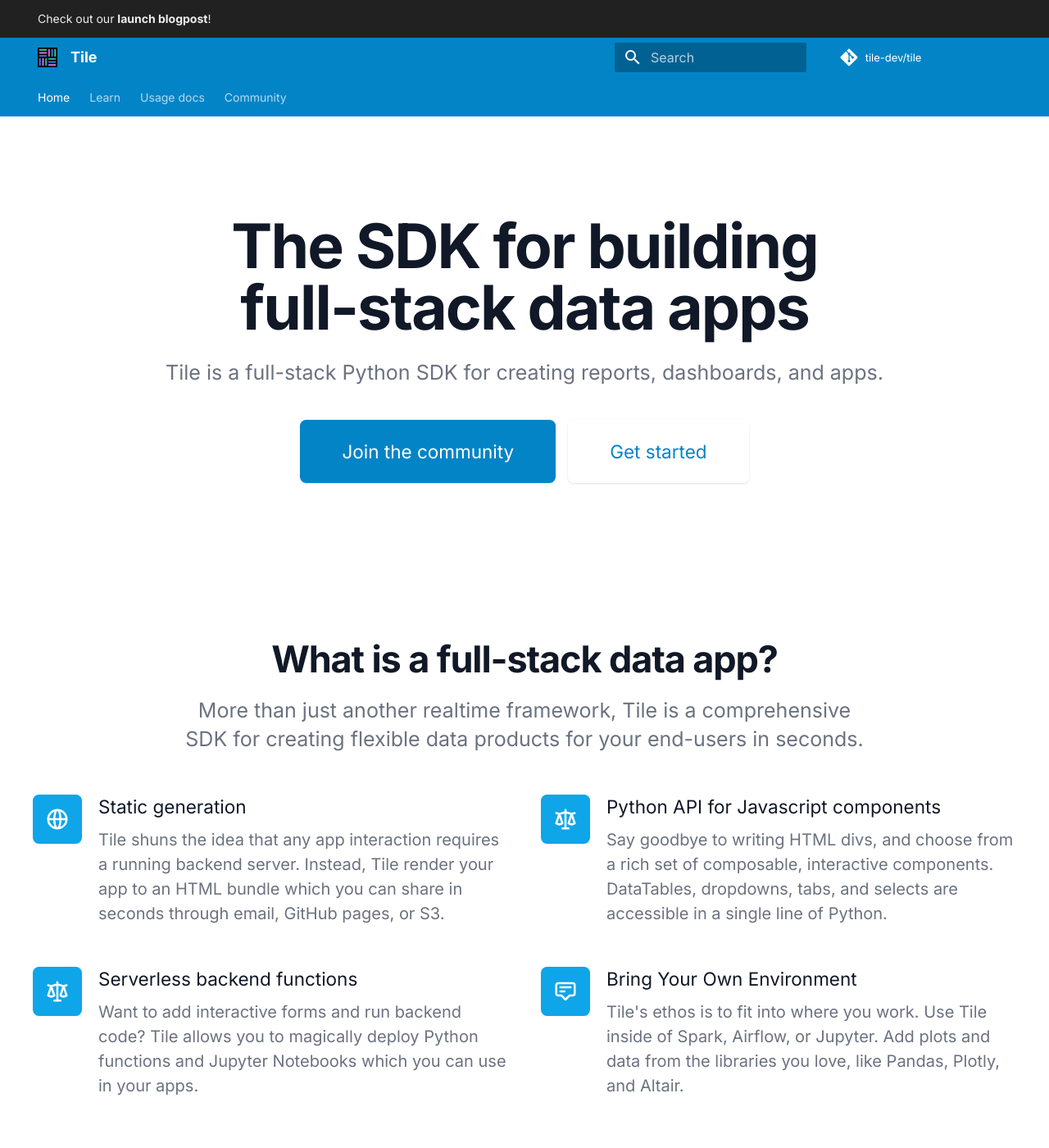
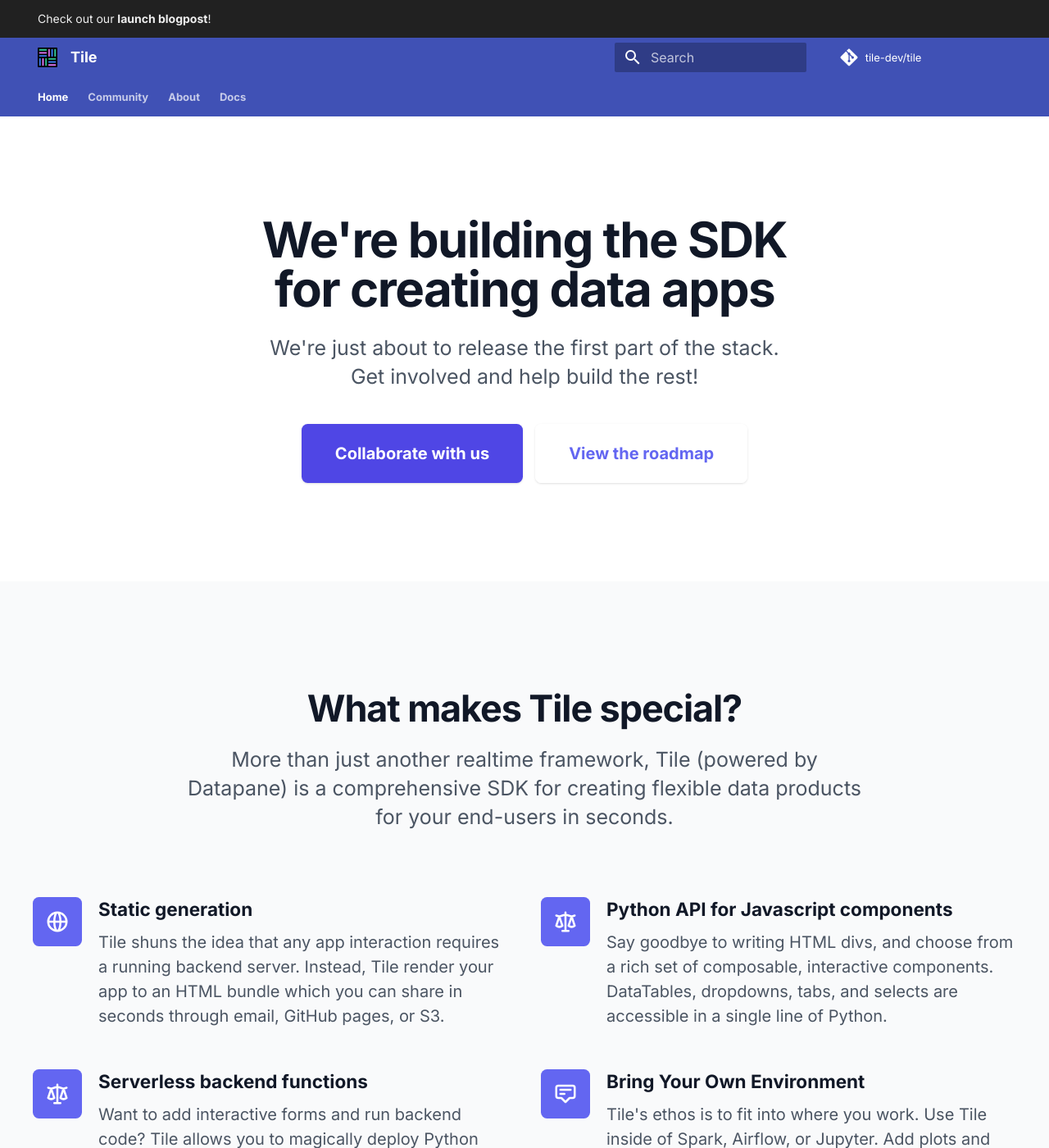
Before and after one commit to tile-dev/tile-dev.github.io, an MkDocs documentation site: the page built from docs/index.md, in a window 1280 px wide and 1400 px high. Shown: the whole window at 82% size. Built offline with MkDocs 1.6.1 and Material for MkDocs 9.7.7, drawn with Linux system fonts in a browser that asks for light colours; nearby versions of some CDN libraries; comment, search, counter and statistics services are not loaded; some of the changed text lies outside the part shown.

Commit message:
Various changes to Tile landing page and site structure

```diff
--- a/docs/index.md
+++ b/docs/index.md
@@ -1,8 +1,4 @@
 ---
-title: Title
+title: Tile by Datapane - The SDK for creating data apps
 template: home.html
-hide:
-  - navigation
-  - toc
-  - footer
 ---
--- a/docs/overrides/home.html
+++ b/docs/overrides/home.html
@@ -5,47 +5,54 @@
 <script src="//cdnjs.cloudflare.com/ajax/libs/highlight.js/11.5.0/highlight.min.js"></script>
 <script>hljs.highlightAll();</script>
 <style>
-    [hidden]{display:block !important}
+    .md-search {
+        display: block !important;
+    }
+
+    @media screen and (min-width: 76.1875em) {
+        .md-main {
+            display: none !important;
+        }
+    }
 </style>
 {% endblock %}
 
 {% block tabs %}
 {{ super() }}
 
-<div>
+<main>
     <div>
-        <div class="mt-16 mx-auto max-w-7xl px-4 sm:my-24">
+        <div class="mx-auto max-w-7xl px-4 py-24">
             <div class="text-center">
-                <h1 class="text-4xl tracking-tight font-extrabold text-gray-900 sm:text-5xl md:text-6xl">
-                    <span class="block xl:inline">The SDK for building <br/> full-stack data apps</span>
+                <h1 class="text-4xl tracking-tight font-extrabold text-gray-900 sm:text-5xl">
+                    <span class="block xl:inline">We're building the SDK<br/>for creating data apps</span>
                     <!-- space -->
                 </h1>
-                <p class="mt-3 max-w-md mx-auto text-base text-gray-500 sm:text-lg md:mt-5 md:text-xl md:max-w-3xl">
-                    Tile is a full-stack Python SDK for creating reports, dashboards, and apps. </p>
+                <p class="mt-3 max-w-md mx-auto text-base text-gray-600 sm:text-lg md:mt-5 md:text-xl md:max-w-3xl">
+                    We're just about to release the first part of the stack.<br/>Get involved and help build the rest!</p>
                 <div class="mt-5 max-w-md mx-auto sm:flex sm:justify-center md:mt-8">
                     <div class="rounded-md shadow">
-                        <a href="#"
-                           class="w-full flex items-center justify-center px-8 py-3 border border-transparent text-base font-medium rounded-md text-white bg-sky-600 hover:bg-sky-700 md:py-4 md:text-lg md:px-10">
-                            Join the community
+                        <a href="/community"
+                           class="w-full flex items-center justify-center px-6 py-4 border border-transparent text-base font-semibold rounded-md text-white bg-indigo-600 hover:bg-indigo-700 md:py-4 md:px-8">
+                            Collaborate with us
                         </a>
                     </div>
                     <div class="mt-3 rounded-md shadow sm:mt-0 sm:ml-3">
-                        <a href="#"
-                           class="w-full flex items-center justify-center px-8 py-3 border border-transparent text-base font-medium rounded-md text-sky-600 bg-white hover:bg-gray-50 md:py-4 md:text-lg md:px-10">
-                            Get started
+                        <a href="/about/roadmap"
+                           class="w-full flex items-center justify-center px-6 py-4 border border-transparent text-base font-semibold rounded-md text-indigo-500 bg-white hover:bg-gray-50 md:py-4 md:px-8">
+                            View the roadmap
                         </a>
                     </div>
                 </div>
             </div>
         </div>
-        <div class="py-12 bg-white">
+
+        <div class="py-24 bg-gray-50">
             <div class="max-w-7xl mx-auto px-4 sm:px-6 lg:px-8">
-                <div class="lg:text-center">
-                    <p class="mt-2 text-3xl leading-8 font-extrabold tracking-tight text-gray-900 sm:text-4xl">What is a
-                        full-stack
-                        data app? </p>
-                    <p class="mt-4 max-w-2xl text-xl text-gray-500 lg:mx-auto">More than just another realtime
-                        framework, Tile is a
+                <div class="pb-6 lg:text-center">
+                    <p class="mt-2 text-3xl leading-8 font-extrabold tracking-tight text-gray-900 sm:text-4xl">What makes Tile special?</p>
+                    <p class="mt-4 max-w-2xl text-xl text-gray-600 lg:mx-auto">More than just another realtime
+                        framework, Tile (powered by Datapane) is a
                         comprehensive SDK for creating flexible data products for your end-users in seconds. </p>
                 </div>
 
@@ -53,7 +60,7 @@
                     <dl class="space-y-10 md:space-y-0 md:grid md:grid-cols-2 md:gap-x-8 md:gap-y-10">
                         <div class="relative">
                             <dt>
-                                <div class="absolute flex items-center justify-center h-12 w-12 rounded-md bg-sky-500 text-white">
+                                <div class="absolute flex items-center justify-center h-12 w-12 rounded-md bg-indigo-500 text-white">
                                     <!-- Heroicon name: outline/globe-alt -->
                                     <svg class="h-6 w-6" xmlns="http://www.w3.org/2000/svg" fill="none"
                                          viewBox="0 0 24 24"
@@ -62,9 +69,9 @@
                                               d="M21 12a9 9 0 01-9 9m9-9a9 9 0 00-9-9m9 9H3m9 9a9 9 0 01-9-9m9 9c1.657 0 3-4.03 3-9s-1.343-9-3-9m0 18c-1.657 0-3-4.03-3-9s1.343-9 3-9m-9 9a9 9 0 019-9"/>
                                     </svg>
                                 </div>
-                                <p class="ml-16 text-lg leading-6 font-medium text-gray-900">Static generation</p>
+                                <p class="ml-16 font-semibold text-lg leading-6 font-medium text-gray-900">Static generation</p>
                             </dt>
-                            <dd class="mt-2 ml-16 text-base text-gray-500">
+                            <dd class="mt-2 ml-16 text-base text-gray-600">
                                 Tile shuns the idea that any app interaction requires a running backend server. Instead,
                                 Tile render your
                                 app to an HTML bundle which you can share in seconds through email, GitHub pages, or S3.
@@ -73,7 +80,7 @@
 
                         <div class="relative">
                             <dt>
-                                <div class="absolute flex items-center justify-center h-12 w-12 rounded-md bg-sky-500 text-white">
+                                <div class="absolute flex items-center justify-center h-12 w-12 rounded-md bg-indigo-500 text-white">
                                     <!-- Heroicon name: outline/scale -->
                                     <svg class="h-6 w-6" xmlns="http://www.w3.org/2000/svg" fill="none"
                                          viewBox="0 0 24 24"
@@ -82,10 +89,10 @@
                                               d="M3 6l3 1m0 0l-3 9a5.002 5.002 0 006.001 0M6 7l3 9M6 7l6-2m6 2l3-1m-3 1l-3 9a5.002 5.002 0 006.001 0M18 7l3 9m-3-9l-6-2m0-2v2m0 16V5m0 16H9m3 0h3"/>
                                     </svg>
                                 </div>
-                                <p class="ml-16 text-lg leading-6 font-medium text-gray-900">Python API for Javascript
+                                <p class="ml-16 font-semibold text-lg leading-6 font-medium text-gray-900">Python API for Javascript
                                     components</p>
                             </dt>
-                            <dd class="mt-2 ml-16 text-base text-gray-500">Say goodbye to writing HTML divs, and choose
+                            <dd class="mt-2 ml-16 text-base text-gray-600">Say goodbye to writing HTML divs, and choose
                                 from a rich set
                                 of composable, interactive components. DataTables, dropdowns, tabs, and selects are
                                 accessible in a single
@@ -95,7 +102,7 @@
 
                         <div class="relative">
                             <dt>
-                                <div class="absolute flex items-center justify-center h-12 w-12 rounded-md bg-sky-500 text-white">
+                                <div class="absolute flex items-center justify-center h-12 w-12 rounded-md bg-indigo-500 text-white">
                                     <!-- Heroicon name: outline/scale -->
                                     <svg class="h-6 w-6" xmlns="http://www.w3.org/2000/svg" fill="none"
                                          viewBox="0 0 24 24"
@@ -104,10 +111,10 @@
                                               d="M3 6l3 1m0 0l-3 9a5.002 5.002 0 006.001 0M6 7l3 9M6 7l6-2m6 2l3-1m-3 1l-3 9a5.002 5.002 0 006.001 0M18 7l3 9m-3-9l-6-2m0-2v2m0 16V5m0 16H9m3 0h3"/>
                                     </svg>
                                 </div>
-                                <p class="ml-16 text-lg leading-6 font-medium text-gray-900">Serverless backend
+                                <p class="ml-16 font-semibold text-lg leading-6 font-medium text-gray-900">Serverless backend
                                     functions</p>
                             </dt>
-                            <dd class="mt-2 ml-16 text-base text-gray-500">Want to add interactive forms and run backend
+                            <dd class="mt-2 ml-16 text-base text-gray-600">Want to add interactive forms and run backend
                                 code? Tile
                                 allows you to magically deploy Python functions and Jupyter Notebooks which you can use
                                 in your apps.
@@ -116,7 +123,7 @@
 
                         <div class="relative">
                             <dt>
-                                <div class="absolute flex items-center justify-center h-12 w-12 rounded-md bg-sky-500 text-white">
+                                <div class="absolute flex items-center justify-center h-12 w-12 rounded-md bg-indigo-500 text-white">
                                     <!-- Heroicon name: outline/annotation -->
                                     <svg class="h-6 w-6" xmlns="http://www.w3.org/2000/svg" fill="none"
                                          viewBox="0 0 24 24"
@@ -125,10 +132,10 @@
                                               d="M7 8h10M7 12h4m1 8l-4-4H5a2 2 0 01-2-2V6a2 2 0 012-2h14a2 2 0 012 2v8a2 2 0 01-2 2h-3l-4 4z"/>
                                     </svg>
                                 </div>
-                                <p class="ml-16 text-lg leading-6 font-medium text-gray-900">Bring Your Own
+                                <p class="ml-16 font-semibold text-lg leading-6 font-medium text-gray-900">Bring Your Own
                                     Environment</p>
                             </dt>
-                            <dd class="mt-2 ml-16 text-base text-gray-500">Tile's ethos is to fit into where you work.
+                            <dd class="mt-2 ml-16 text-base text-gray-600">Tile's ethos is to fit into where you work.
                                 Use Tile inside
                                 of Spark, Airflow, or Jupyter. Add plots and data from the libraries you love, like
                                 Pandas, Plotly, and
@@ -139,22 +146,21 @@
                 </div>
             </div>
         </div>
+
         <div class="bg-white">
-            <section class="max-w-6xl mx-auto relative py-16 px-4 sm:px-6 lg:px-8">
-
+            <section class="max-w-6xl mx-auto relative py-24 pb-14 px-4 sm:px-6 lg:px-8">
                 <div class="relative">
                     <h2 class="text-center text-3xl leading-8 font-extrabold tracking-tight text-gray-900 sm:text-4xl">
                         Magic up a
                         data app</h2>
-                    <p class="mt-4 max-w-3xl mx-auto text-center text-xl text-gray-500">Tile gives you the flexibility
+                    <p class="mt-4 max-w-3xl mx-auto text-center text-xl text-gray-600">Tile gives you the flexibility
                         and power to
                         create reports, dashboards, and apps in seconds. Focus on the analysis, and let Tile do the hard
                         work.</p>
                 </div>
+            </section>
 
-
-            </section>
-            <div class="grid grid-cols-1 md:grid-cols-2 gap-12 text-xs max-w-7xl px-8 mx-auto">
+            <div class="grid grid-cols-1 md:grid-cols-2 gap-12 text-xs max-w-7xl pb-24 px-8 mx-auto">
                 <div>
                     <div class="rounded-t text-center py-1 bg-gray-700 text-gray-200">
                         app/notebook.ipynb
@@ -179,7 +185,7 @@
   </code>
 </pre>
                     <span class="text-xl font-semibold">HTML views let you share insights in seconds.</span>
-                    <p class="mt-2 text-base">
+                    <p class="mt-2 text-base text-gray-600">
                         Generate rich standalone reports from pandas DataFrames, Python visualizations, and more. All
                         from the comfort
                         of your notebook.
@@ -207,7 +213,7 @@
   </code>
 </pre>
                     <span class="text-xl font-semibold">Components make it easy to create beautiful UIs.</span>
-                    <p class="mt-2 text-base">
+                    <p class="mt-2 text-base text-gray-600">
                         Create interactive reports with dropdowns, interactive tables, and selects -- without writing a
                         line of HTML or
                         CSS.
@@ -231,7 +237,7 @@
   </code>
 </pre>
                     <span class="text-xl font-semibold">Functions add backend code to your apps.</span>
-                    <p class="mt-2 text-base">
+                    <p class="mt-2 text-base text-gray-600">
                         Want end-users to dynamically run backend scripts and notebooks? Add functions to your reports
                         which return
                         dynamic views.
@@ -264,7 +270,7 @@
   </code>
 </pre>
                     <span class="text-xl font-semibold">Another feature...</span>
-                    <p class="mt-2 text-base">
+                    <p class="mt-2 text-base text-gray-600">
                         First important reason why tile could be used in a specific way. Or should this be some other
                         specific example?
 
@@ -273,27 +279,76 @@
             </div>
         </div>
     </div>
-    <div class="bg-gray-50 mt-16">
-        <div class="max-w-7xl mx-auto py-12 px-4 sm:px-6 lg:py-16 lg:px-8 lg:flex lg:items-center lg:justify-between">
-            <h2 class="text-3xl font-extrabold tracking-tight text-gray-900 sm:text-4xl">
-                <span class="block">Ready to dive in?</span>
-                <span class="block text-sky-600">Start your free trial today.</span>
+
+    <div class="relative bg-indigo-500">
+      <div class="h-56 sm:h-72 lg:absolute lg:left-0 lg:h-full lg:w-1/2">
+        <img class="w-full h-full object-cover" src="../assets/embed.webp" alt="">
+      </div>
+      <div class="relative max-w-7xl mx-auto px-4 py-12 sm:px-6 lg:px-8 lg:py-16">
+        <div class="lg:ml-auto lg:w-1/2 lg:pl-10">
+            <h2 class="font-extrabold tracking-tight text-gray-900 pb-8">
+                <span class="block text-white text-3xl">Ready to give it a go?</span>
+                <span class="block text-dark text-2xl">Get started with Tile today.</span>
             </h2>
-            <div class="mt-8 flex lg:mt-0 lg:flex-shrink-0">
-                <div class="inline-flex rounded-md shadow">
-                    <a href="#"
-                       class="inline-flex items-center justify-center px-5 py-3 border border-transparent text-base font-medium rounded-md text-white bg-sky-600 hover:bg-sky-700">
-                        Get started </a>
-                </div>
-                <div class="ml-3 inline-flex rounded-md shadow">
-                    <a href="#"
-                       class="inline-flex items-center justify-center px-5 py-3 border border-transparent text-base font-medium rounded-md text-sky-600 bg-white hover:bg-sky-50">
-                        Learn more </a>
-                </div>
+
+            <div class="inline-flex rounded-md shadow">
+                <a href="/docs/getting-started"
+                   class="inline-flex items-center justify-center px-5 py-3 border border-transparent text-base font-semibold rounded-md text-indigo-600 bg-white hover:bg-gray-50">
+                    Get started </a>
             </div>
         </div>
+      </div>
     </div>
-</div>
+</main>
 {% endblock %}
+
 {% block content %}{% endblock %}
-{% block footer %}{% endblock %}
+
+{% block footer %}
+    <footer class="bg-white text-sm">
+      <div class="max-w-7xl mx-auto pt-12 pb-6 px-4 overflow-hidden sm:px-6 lg:px-8">
+        <nav class="-mx-5 -my-2 flex flex-wrap justify-center" aria-label="Footer">
+          <div class="px-5 py-2">
+            <a href="#" class="text-gray-600 hover:text-gray-900"> Extra footer </a>
+          </div>
+
+          <div class="px-5 py-2">
+            <a href="#" class="text-gray-600 hover:text-gray-900"> Links </a>
+          </div>
+
+          <div class="px-5 py-2">
+            <a href="#" class="text-gray-600 hover:text-gray-900"> Can live </a>
+          </div>
+
+          <div class="px-5 py-2">
+            <a href="#" class="text-gray-600 hover:text-gray-900"> Here </a>
+          </div>
+        </nav>
+        <div class="mt-6 flex justify-center space-x-6">
+          <a href="#" class="text-gray-400 hover:text-gray-500">
+            <span class="sr-only">Twitter</span>
+            <svg class="h-6 w-6" fill="currentColor" viewBox="0 0 24 24" aria-hidden="true">
+              <path d="M8.29 20.251c7.547 0 11.675-6.253 11.675-11.675 0-.178 0-.355-.012-.53A8.348 8.348 0 0022 5.92a8.19 8.19 0 01-2.357.646 4.118 4.118 0 001.804-2.27 8.224 8.224 0 01-2.605.996 4.107 4.107 0 00-6.993 3.743 11.65 11.65 0 01-8.457-4.287 4.106 4.106 0 001.27 5.477A4.072 4.072 0 012.8 9.713v.052a4.105 4.105 0 003.292 4.022 4.095 4.095 0 01-1.853.07 4.108 4.108 0 003.834 2.85A8.233 8.233 0 012 18.407a11.616 11.616 0 006.29 1.84" />
+            </svg>
+          </a>
+
+          <a href="#" class="text-gray-400 hover:text-gray-500">
+            <span class="sr-only">GitHub</span>
+            <svg class="h-6 w-6" fill="currentColor" viewBox="0 0 24 24" aria-hidden="true">
+              <path fill-rule="evenodd" d="M12 2C6.477 2 2 6.484 2 12.017c0 4.425 2.865 8.18 6.839 9.504.5.092.682-.217.682-.483 0-.237-.008-.868-.013-1.703-2.782.605-3.369-1.343-3.369-1.343-.454-1.158-1.11-1.466-1.11-1.466-.908-.62.069-.608.069-.608 1.003.07 1.531 1.032 1.531 1.032.892 1.53 2.341 1.088 2.91.832.092-.647.35-1.088.636-1.338-2.22-.253-4.555-1.113-4.555-4.951 0-1.093.39-1.988 1.029-2.688-.103-.253-.446-1.272.098-2.65 0 0 .84-.27 2.75 1.026A9.564 9.564 0 0112 6.844c.85.004 1.705.115 2.504.337 1.909-1.296 2.747-1.027 2.747-1.027.546 1.379.202 2.398.1 2.651.64.7 1.028 1.595 1.028 2.688 0 3.848-2.339 4.695-4.566 4.943.359.309.678.92.678 1.855 0 1.338-.012 2.419-.012 2.747 0 .268.18.58.688.482A10.019 10.019 0 0022 12.017C22 6.484 17.522 2 12 2z" clip-rule="evenodd" />
+            </svg>
+          </a>
+        </div>
+          <p class="mt-8 text-center text-gray-500 text-xs">&copy; <span id="footer_year">2022</span> Tile by <img class="inline w-6 h-6" src="../assets/datapane-icon.png" alt=""> Datapane. All rights reserved.</p>
+      </div>
+    </footer>
+{% endblock %}
+
+{% block scripts %}
+<script>
+    var today = new Date();
+    var year = today.getFullYear();
+    var footer_year = document.getElementById("footer_year");
+    footer_year.innerHTML = year;
+</script>
+{% endblock %}
--- a/docs/stylesheets/extra.css
+++ b/docs/stylesheets/extra.css
@@ -1,9 +1,14 @@
 [data-md-color-scheme="tailwind"] {
-    --md-primary-fg-color:        #0284c7;
-    --md-primary-fg-color--light: #a5b4fc;
-    --md-primary-fg-color--dark:  #059669;
+    --md-primary-fg-color:        #5B5BC1;
+    --md-primary-fg-color--light: #6e6edd;
+    --md-primary-fg-color--dark:  #42429f;
 }
 
 .md-header__title {
     margin-left: 0.2rem !important;
 }
+
+.md-tabs__link {
+    font-size: 0.65rem;
+    font-weight: 600;
+}
--- a/mkdocs.yml
+++ b/mkdocs.yml
@@ -7,7 +7,7 @@
 theme:
   name: material
   palette:
-    scheme: tailwind
+    primary: indigo
   logo: /assets/tile.svg
   font:
     text: Inter
@@ -22,13 +22,15 @@
       alternate_style: true
 nav:
     - Home: index.md
-    - Learn:
-      - 'What is Tile?' : 'learn/what.md'
-      - 'Mission' : 'learn/mission.md'
-      - 'Use-cases': 'learn/usecases.md'
-      - 'FAQ': 'learn/faq.md'
-      - 'Comparisons' : 'learn/comparisons.md'
-    - Usage docs:
-      - Getting Started : 'usage-docs/getting-started.md'
     - Community:
-      - 'community.md'
+        - 'community.md'
+    - About:
+      - 'What is Tile?' : 'about/what.md'
+      - 'Mission' : 'about/mission.md'
+      - 'Roadmap' : 'about/roadmap.md'
+      - 'Use-cases': 'about/usecases.md'
+      - 'FAQ': 'about/faq.md'
+      - 'Comparisons' : 'about/comparisons.md'
+    - Docs:
+      - Getting Started : 'docs/getting-started.md'
+copyright: Copyright &copy; 2022 Tile by Datapane. All rights reserved.
```
Also changed, not shown: docs/about/roadmap.md (added, +2 -0 lines), docs/docs/getting-started.md (renamed from docs/usage-docs/getting-started.md, +1 -1 lines), docs/about/comparisons.md (renamed from docs/learn/comparisons.md), docs/about/faq.md (renamed from docs/learn/faq.md), docs/about/mission.md (renamed from docs/learn/mission.md), docs/about/usecases.md (renamed from docs/learn/usecases.md), docs/about/what.md (renamed from docs/learn/what.md), docs/assets/datapane-icon.png (added), docs/assets/embed.webp (added).
